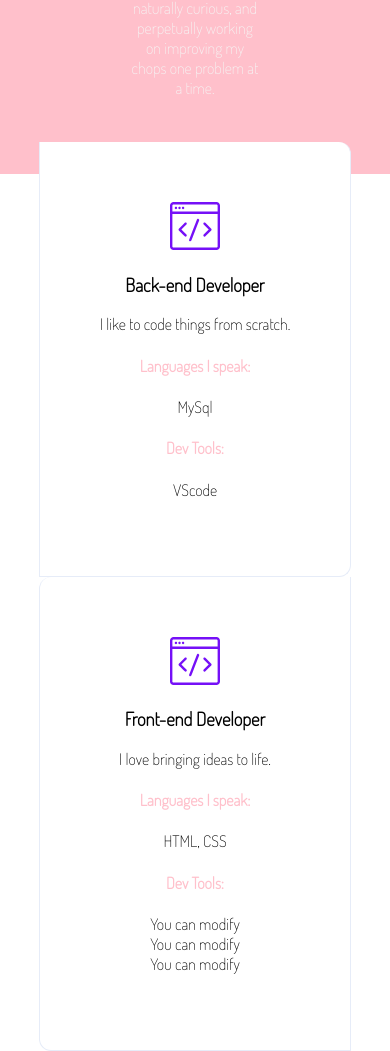
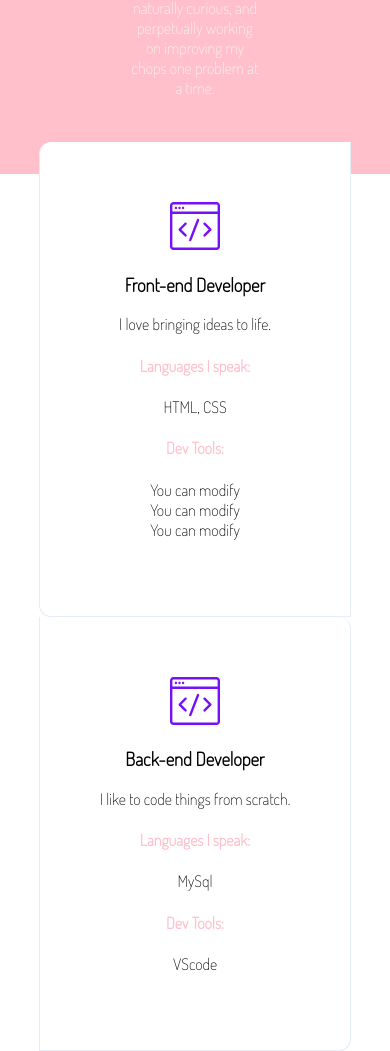
Before and after one commit to WildCodeSchool-2024-09/JS-RemoteFR-Vert-CrewCodeIle-checkpoint-1, a website: page site/portfolio.html in a window 390 px wide. Shown: the part 857-1908 px from the top of the page. Drawn offline with Linux system fonts and the light colour scheme.

Commit message:
finish CSS step 5 in part 2

```diff
--- a/site/css/portfolio.css
+++ b/site/css/portfolio.css
@@ -80,6 +80,11 @@ p {
 		display: flex;
 		justify-content: center;
 	}
+	@media screen and (max-width: 700px) {
+		display: flex;
+		flex-direction: column-reverse;
+		justify-content: center;
+	}
 }
 
 .skills--title {
```
